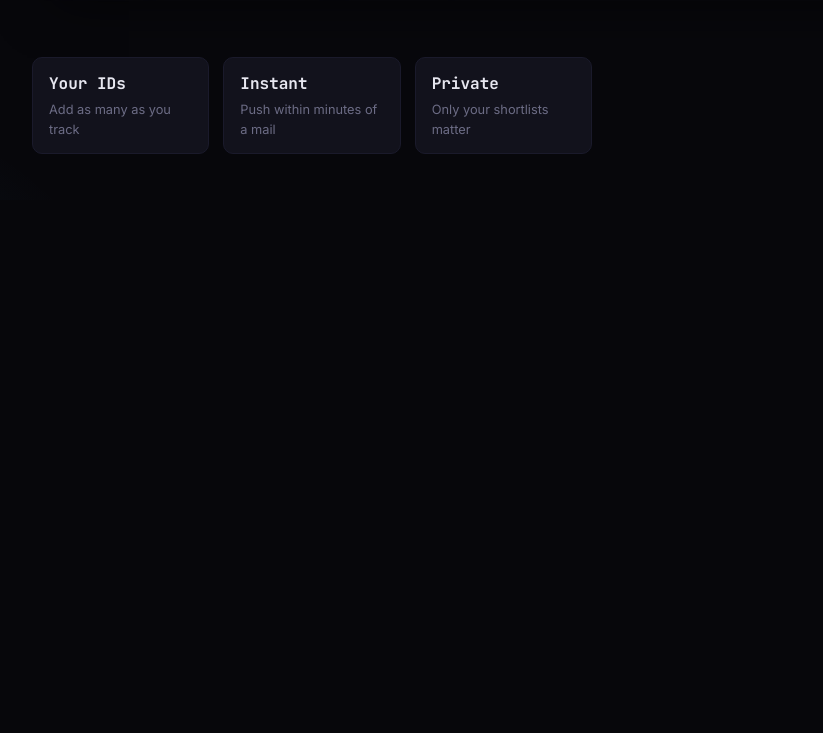
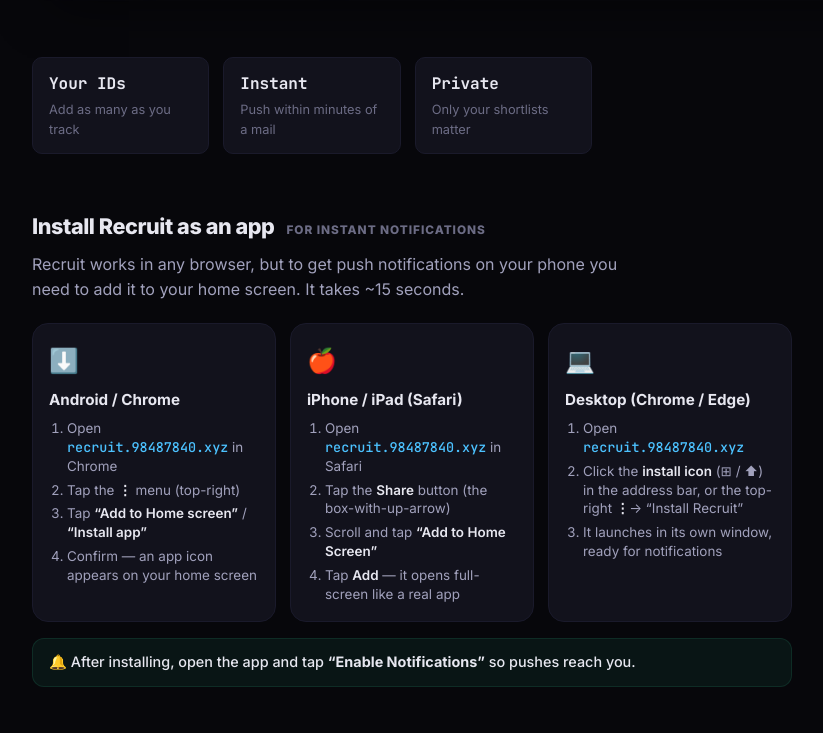
Before and after one commit to JkPadarthi/recruit, a FastAPI app: page / in a window 1280 px wide. Shown: the part 919-1652 px from the top of the page, without its empty margins (148-971 px from the left). Before the commit the page ends 1073 px from the top, so only its background shows below. Run offline with FastAPI, Linux system fonts and the light colour scheme.

Commit message:
recruit: add PWA install instructions on landing page (Android/iOS/Desktop cards + 'enable notifications' note); css v10; 36 tests green

```diff
--- a/app/templates/base.html
+++ b/app/templates/base.html
@@ -15,7 +15,7 @@
   <link rel="preconnect" href="https://fonts.googleapis.com">
   <link rel="preconnect" href="https://fonts.gstatic.com" crossorigin>
   <link href="https://fonts.googleapis.com/css2?family=Inter:wght@400;500;600;700;800&family=JetBrains+Mono:wght@500;700&display=swap" rel="stylesheet">
-  <link rel="stylesheet" href="/static/style.css?v=9">
+  <link rel="stylesheet" href="/static/style.css?v=10">
 </head>
 <body class="{% block bodyclass %}{% endblock %}">
   {% block content %}{% endblock %}
--- a/app/templates/landing.html
+++ b/app/templates/landing.html
@@ -43,5 +43,51 @@
     <div><strong class="mono">Instant</strong><span>Push within minutes of a mail</span></div>
     <div><strong class="mono">Private</strong><span>Only your shortlists matter</span></div>
   </div>
+
+  <section class="install">
+    <h2 class="install-title">Install Recruit as an app <span class="panel-tag">for instant notifications</span></h2>
+    <p class="install-lead">
+      Recruit works in any browser, but to get push notifications on your phone you
+      need to add it to your home screen. It takes ~15 seconds.
+    </p>
+
+    <div class="install-grid">
+      <div class="install-card">
+        <div class="install-ico">⬇️</div>
+        <h3>Android / Chrome</h3>
+        <ol>
+          <li>Open <span class="mono">recruit.98487840.xyz</span> in Chrome</li>
+          <li>Tap the <strong>⋮</strong> menu (top-right)</li>
+          <li>Tap <strong>“Add to Home screen”</strong> / <strong>“Install app”</strong></li>
+          <li>Confirm — an app icon appears on your home screen</li>
+        </ol>
+      </div>
+
+      <div class="install-card">
+        <div class="install-ico">🍎</div>
+        <h3>iPhone / iPad (Safari)</h3>
+        <ol>
+          <li>Open <span class="mono">recruit.98487840.xyz</span> in Safari</li>
+          <li>Tap the <strong>Share</strong> button (the box-with-up-arrow)</li>
+          <li>Scroll and tap <strong>“Add to Home Screen”</strong></li>
+          <li>Tap <strong>Add</strong> — it opens full-screen like a real app</li>
+        </ol>
+      </div>
+
+      <div class="install-card">
+        <div class="install-ico">💻</div>
+        <h3>Desktop (Chrome / Edge)</h3>
+        <ol>
+          <li>Open <span class="mono">recruit.98487840.xyz</span></li>
+          <li>Click the <strong>install icon</strong> (⊞ / ⬆) in the address bar, or the top-right <strong>⋮</strong>→ “Install Recruit”</li>
+          <li>It launches in its own window, ready for notifications</li>
+        </ol>
+      </div>
+    </div>
+
+    <div class="install-note">
+      🔔 After installing, open the app and tap <strong>“Enable Notifications”</strong> so pushes reach you.
+    </div>
+  </section>
 </main>
 {% endblock %}
--- a/static/style.css
+++ b/static/style.css
@@ -143,6 +143,26 @@
 }
 .mini-stats strong { color: var(--text); }
 .mini-stats span { font-size: .8rem; color: var(--text-3); }
+
+/* ---------- install / PWA ---------- */
+.install { margin-top: 56px; max-width: 760px; }
+.install-title { font-size: 1.35rem; letter-spacing: -.02em; font-weight: 800; display: flex; align-items: baseline; gap: 12px; flex-wrap: wrap; }
+.install-lead { color: var(--text-2); margin: 8px 0 22px; max-width: 620px; }
+.install-grid { display: grid; grid-template-columns: repeat(3, 1fr); gap: 14px; }
+.install-card {
+  background: var(--panel); border: 1px solid var(--line-soft); border-radius: var(--radius);
+  padding: 18px 16px;
+}
+.install-ico { font-size: 1.5rem; margin-bottom: 8px; }
+.install-card h3 { font-size: .95rem; font-weight: 700; margin-bottom: 8px; }
+.install-card ol { list-style: decimal; padding-left: 18px; display: flex; flex-direction: column; gap: 5px; }
+.install-card li { font-size: .84rem; line-height: 1.4; color: var(--text-2); }
+.install-card strong { color: var(--text); font-weight: 600; }
+.install-card .mono { color: var(--accent-2); }
+.install-note {
+  margin-top: 16px; padding: 12px 16px; border: 1px solid var(--green-bg);
+  background: rgba(52,211,153,.07); border-radius: 12px; font-size: .9rem; color: var(--text); font-weight: 500;
+}
 
 /* ---------- dashboard layout ---------- */
 .dash-page { display: flex; min-height: 100vh; }
@@ -337,6 +357,8 @@
   .hero h1 { font-size: 2rem; }
   .lead { font-size: 1rem; }
   .mini-stats { grid-template-columns: 1fr; gap: 10px; }
+  .install-grid { grid-template-columns: 1fr; }
+  .install { margin-top: 40px; }
   .auth-card { padding: 24px 18px; }
   .brand-name { font-size: 1rem; }
   body { -webkit-text-size-adjust: 100%; }
```
